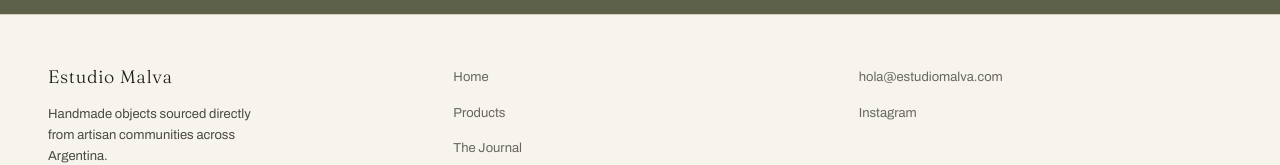
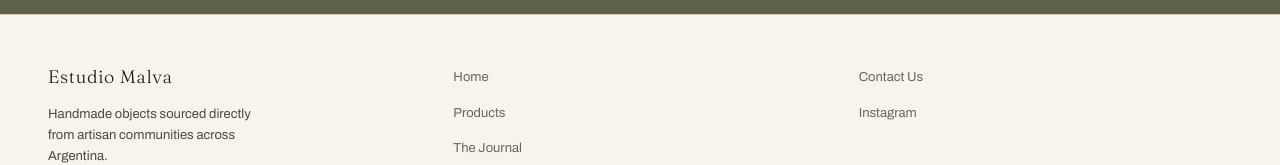
Before and after one commit to sofiabennasar/malva, a Next.js app: page / in a window 1280 px wide. Shown: the part 2431-2596 px from the top of the page. Built offline with nearby package versions, Linux system fonts and the light colour scheme.

Commit message:
Replace email with Contact Us link in footer

```diff
--- a/app/layout.tsx
+++ b/app/layout.tsx
@@ -52,7 +52,7 @@ export default function RootLayout({ children }: { children: React.ReactNode })
 
           <div>
             <ul style={{ listStyle: 'none', padding: 0, margin: 0, display: 'flex', flexDirection: 'column', gap: 10 }}>
-              <li><a href="mailto:hola@estudiomalva.com" style={{ fontSize: 13, color: 'var(--ink)', opacity: 0.65, textDecoration: 'none' }}>hola@estudiomalva.com</a></li>
+              <li><Link href="/contact" style={{ fontSize: 13, color: 'var(--ink)', opacity: 0.65, textDecoration: 'none' }}>Contact Us</Link></li>
               <li><a href="#" style={{ fontSize: 13, color: 'var(--ink)', opacity: 0.65, textDecoration: 'none' }}>Instagram</a></li>
             </ul>
           </div>
```
